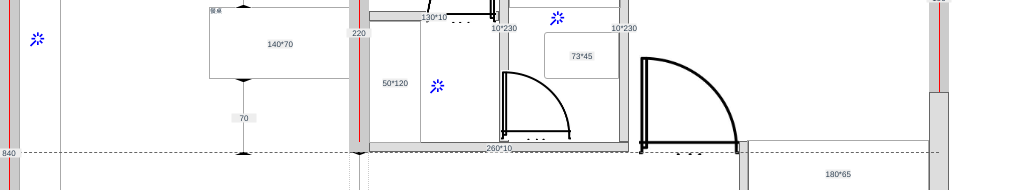
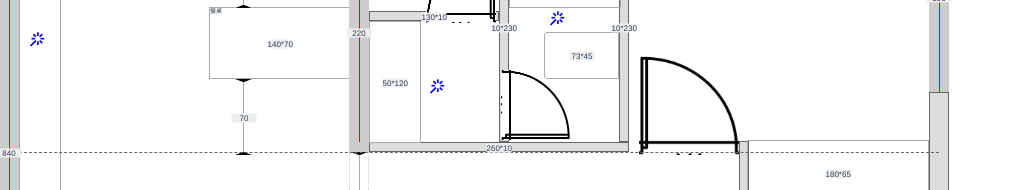
Before and after one commit to Manfray/manfray-home, a Vue app: page / in a window 1280 px wide. Shown: the part 546-736 px from the top of the page, without its empty margins (0-1014 px from the left). Built offline with nearby package versions, Linux system fonts and the light colour scheme.

Commit message:
厕所门旋转优化

```diff
--- a/src/App.vue
+++ b/src/App.vue
@@ -815,6 +815,7 @@ export default {
   .men2 {
     // transform: rotateX(180deg);
     // transform: rotateY(180deg);
+    transform: rotate3d(-1, 1, 0, 180deg);
     width: 70px;
     height: 70px;
     top: 168px;
```
